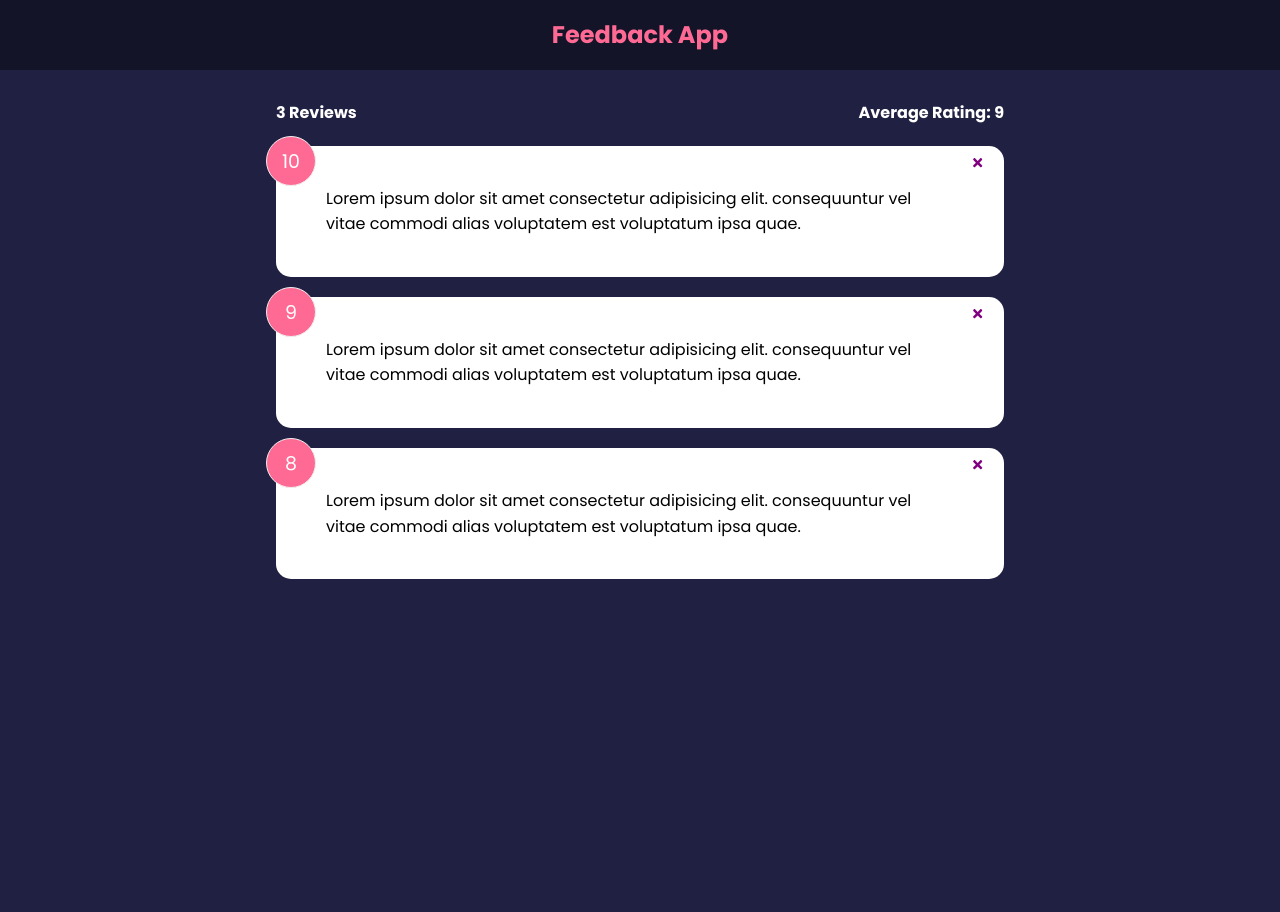
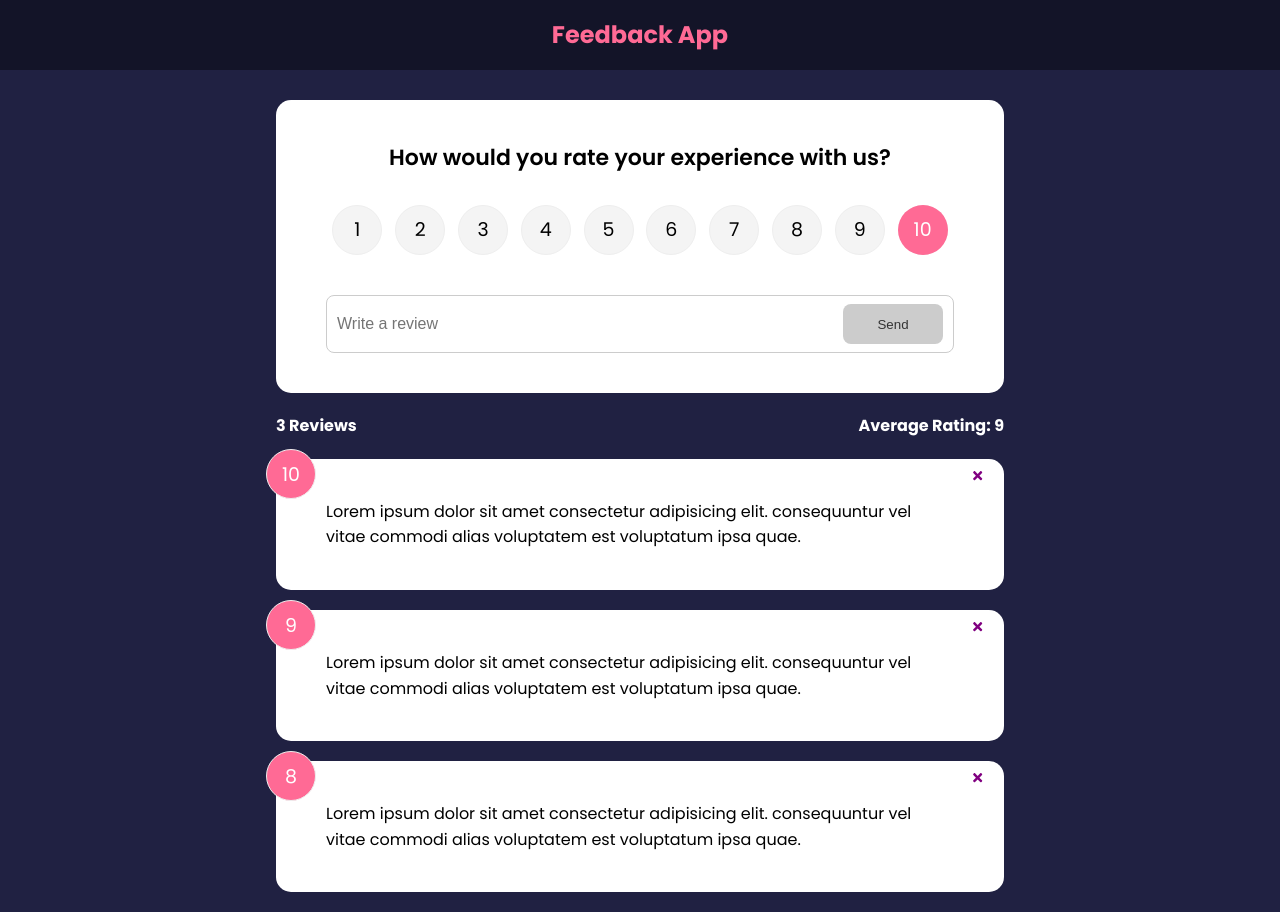
Before and after one commit to ariayingdeng/feedback-app, a React (Create React App) app: page / in a window 1280 px wide. Before the commit the page ends 800 px from the top, so only its background shows below. Built offline with nearby package versions, Linux system fonts and the light colour scheme; the HTML template or start-up script is replaced by a standard one.

Commit message:
Created form for adding review

```diff
--- a/src/App.js
+++ b/src/App.js
@@ -1,6 +1,7 @@
 import Header from './components/Header'
 import FeedbackList from './components/FeedbackList'
 import FeedbackStats from './components/FeedbackStats'
+import FeedbackForm from './components/FeedbackForm'
 import FeedbackData from './data/FeedbackData'
 import { useState } from 'react'
 
@@ -16,6 +17,7 @@
     <>
       <Header text='Feedback App' />
       <div className='container'>
+        <FeedbackForm />
         <FeedbackStats feedback={feedback} />
         <FeedbackList feedback={feedback} handleDelete={deleteFeedback} />
       </div>
--- /dev/null
+++ b/src/components/FeedbackForm.jsx
@@ -0,0 +1,55 @@
+import React from 'react'
+import Card from './shared-components/Card'
+import Button from './shared-components/Button'
+import RatingSelect from './RatingSelect'
+import { useState } from 'react'
+
+function FeedbackForm() {
+  const [text, setText] = useState('')
+  const [rating, setRating] = useState(10)
+  const [btnDisabled, setBtnDisabled] = useState(true)
+  const [message, setMessage] = useState('')
+
+  const handleTextChange = (e) => {
+      if (text === '') {
+          setBtnDisabled(true)
+          setMessage(null)
+      } else if (text !== '' && text.trim().length <= 10) {
+        setBtnDisabled(true)
+        setMessage('Please enter at least 10 characters.')
+      } else {
+        setBtnDisabled(false)
+        setMessage(null)
+      }
+    setText(e.target.value)
+  }
+
+  const handleSelectChange = (selected) => {
+    console.log(selected)
+    setRating(selected)
+  }
+
+  return (
+    <Card reverse={false}>
+      <form>
+        <h2>How would you rate your experience with us?</h2>
+        <RatingSelect select={handleSelectChange}/>
+        <div className='input-group'>
+          <input
+            onChange={handleTextChange}
+            type='text'
+            placeholder='Write a review'
+            value={text}
+          />
+          <Button type='submit' version='secondary' isDisabled={btnDisabled}>
+            Send
+          </Button>
+        </div>
+
+        {message && <div className='message'>{message}</div>}
+      </form>
+    </Card>
+  )
+}
+
+export default FeedbackForm
--- /dev/null
+++ b/src/components/RatingSelect.jsx
@@ -0,0 +1,128 @@
+import React from 'react'
+import { useState } from 'react'
+
+function RatingSelect({ select }) {
+  const [selected, setSelected] = useState(10)
+  const handleChange = (e) => {
+    //+:make the value a number
+    setSelected(+e.currentTarget.value)
+    select(+e.currentTarget.value)
+  }
+
+  return (
+    <ul className='rating'>
+      <li>
+        <input
+          type='radio'
+          id='num1'
+          name='rating'
+          value='1'
+          onChange={handleChange}
+          checked={selected === 1}
+        />
+        <label htmlFor='num1'>1</label>
+      </li>
+      <li>
+        <input
+          type='radio'
+          id='num2'
+          name='rating'
+          value='2'
+          onChange={handleChange}
+          checked={selected === 2}
+        />
+        <label htmlFor='num2'>2</label>
+      </li>
+      <li>
+        <input
+          type='radio'
+          id='num3'
+          name='rating'
+          value='3'
+          onChange={handleChange}
+          checked={selected === 3}
+        />
+        <label htmlFor='num3'>3</label>
+      </li>
+      <li>
+        <input
+          type='radio'
+          id='num4'
+          name='rating'
+          value='4'
+          onChange={handleChange}
+          checked={selected === 4}
+        />
+        <label htmlFor='num4'>4</label>
+      </li>
+      <li>
+        <input
+          type='radio'
+          id='num5'
+          name='rating'
+          value='5'
+          onChange={handleChange}
+          checked={selected === 5}
+        />
+        <label htmlFor='num5'>5</label>
+      </li>
+      <li>
+        <input
+          type='radio'
+          id='num6'
+          name='rating'
+          value='6'
+          onChange={handleChange}
+          checked={selected === 6}
+        />
+        <label htmlFor='num6'>6</label>
+      </li>
+      <li>
+        <input
+          type='radio'
+          id='num7'
+          name='rating'
+          value='7'
+          onChange={handleChange}
+          checked={selected === 7}
+        />
+        <label htmlFor='num7'>7</label>
+      </li>
+      <li>
+        <input
+          type='radio'
+          id='num8'
+          name='rating'
+          value='8'
+          onChange={handleChange}
+          checked={selected === 8}
+        />
+        <label htmlFor='num8'>8</label>
+      </li>
+      <li>
+        <input
+          type='radio'
+          id='num9'
+          name='rating'
+          value='9'
+          onChange={handleChange}
+          checked={selected === 9}
+        />
+        <label htmlFor='num9'>9</label>
+      </li>
+      <li>
+        <input
+          type='radio'
+          id='num10'
+          name='rating'
+          value='10'
+          onChange={handleChange}
+          checked={selected === 10}
+        />
+        <label htmlFor='num10'>10</label>
+      </li>
+    </ul>
+  )
+}
+
+export default RatingSelect
--- /dev/null
+++ b/src/components/shared-components/Button.jsx
@@ -0,0 +1,29 @@
+import React from 'react'
+import PropTypes from 'prop-types'
+
+//children: nodes
+//version: primary or secondary => a specific class
+//type: submit or regular button
+//isDisabled: true => disable, false => active
+function Button({ children, version, type, isDisabled }) {
+  return (
+    <button type={type} disabled={isDisabled} className={`btn btn-${version}`}>
+      {children}
+    </button>
+  )
+}
+
+Button.defaultProps = {
+  version: 'primary',
+  type: 'button',
+  isDisabled: false,
+}
+
+Button.propTypes = {
+  children: PropTypes.node.isRequired,
+  version: PropTypes.string,
+  type: PropTypes.string,
+  isDisabled: PropTypes.bool,
+}
+
+export default Button
```
